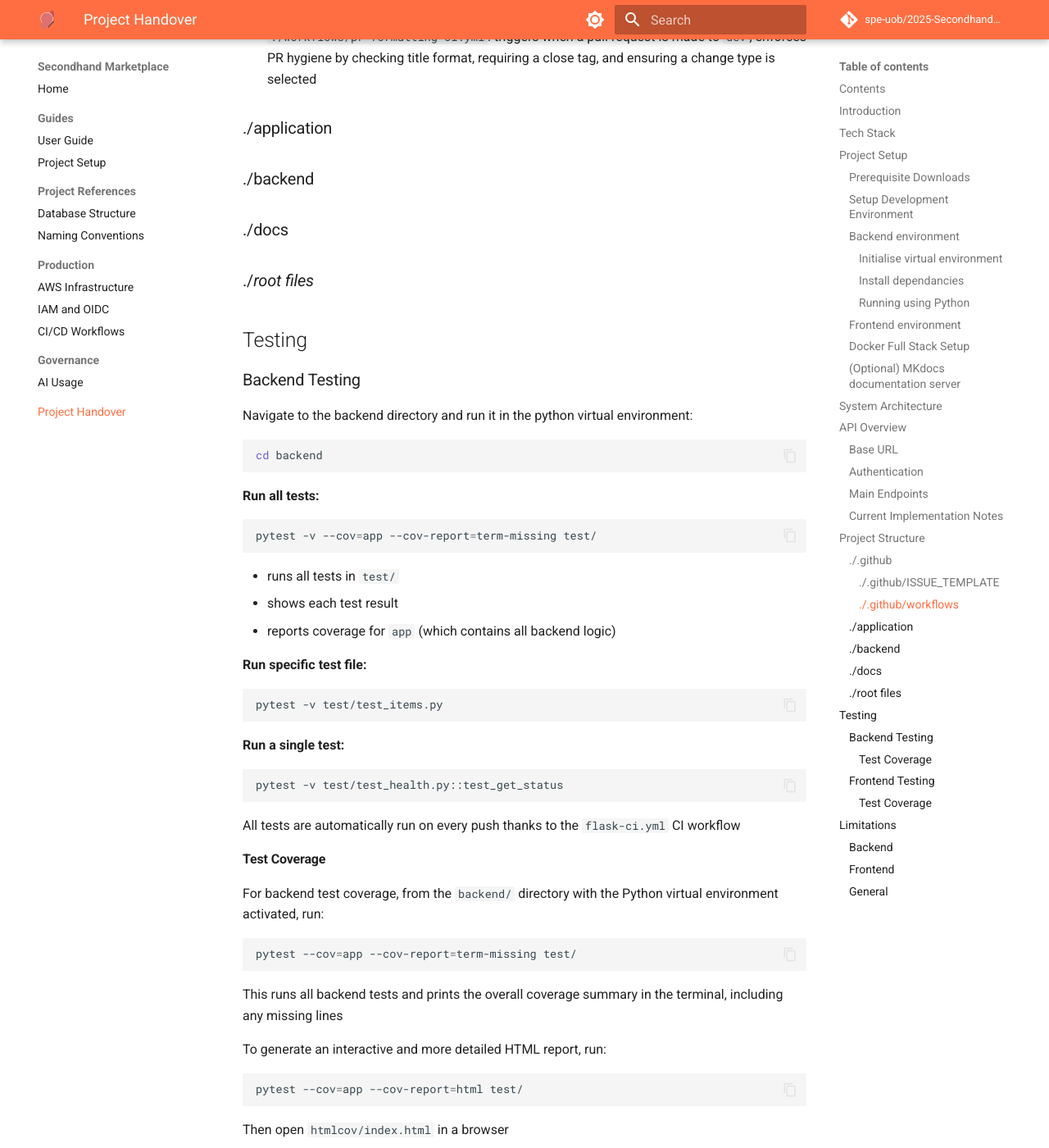
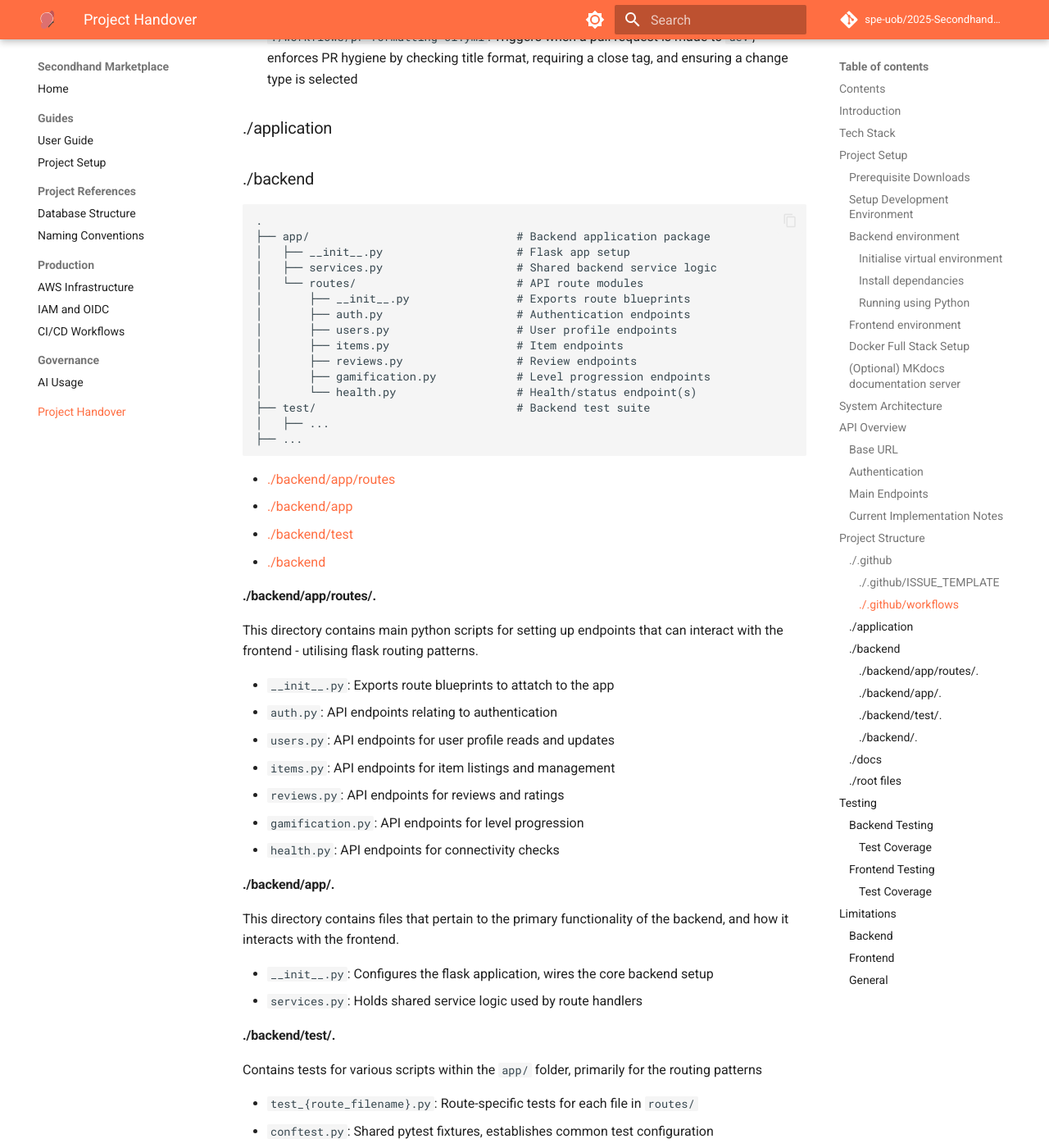
Before and after one commit to Ewan-Friend/Secondhand-Marketplace, an MkDocs documentation site: the page built from docs/handover/handover.md, in a window 1280 px wide and 1400 px high, scrolled down 8441 px. Shown: the whole window at 82% size. Built offline with MkDocs 1.6.1 and Material for MkDocs 9.7.7, drawn with Linux system fonts in a browser that asks for light colours; comment, search, counter and statistics services are not loaded; some of the changed text lies outside the part shown.

Commit message:
feat(docs): update project structure  with backend details

````diff
--- a/docs/handover/handover.md
+++ b/docs/handover/handover.md
@@ -278,11 +278,11 @@ Authentication is only partially implemented
 
 ```txt
 .
-├── ./ISSUE_TEMPLATE                 # GitHub Issues templates
+├── ISSUE_TEMPLATE/                 # GitHub Issues templates
 │   ├── ...
-├── ./workflows                      # Workflow files
+├── workflows/                      # Workflow files
 │   ├── ...
-└── ./pull_request_template.md       # GitHub PR template
+└── pull_request_template.md        # GitHub PR template
 ```
 
 - [./github/ISSUE_TEMPLATE](#githubissue_template)
@@ -296,16 +296,71 @@ Currently contains templates for bug reports and general tasks, allows users to
 
 Contains CI and CD workflows, that triggers certain GitHub actions events
 
-- `./workflows/backend-cd.yml`: triggers on pushes to `dev`, deploys the backend to AWS Elastic Beanstalk. Packages the Flask app, Uploading it to S3, updating the environment then verifying the health afterwards
-- `./workflows/deploy-web.yml`: triggers on pushes to `dev`, builds the Flutter web app, syncs the release to S3, invalidates CloudFront and then check the deployed site successfully responds
-- `./workflows/flask-ci.yml`: triggers on changes made to `./backend` on pushes / pull requests / manual runs. runs the backend CI - including formatting, linting, and generating pytest coverage
-- `./workflows/flutter-ci.yml`: triggers on changes made to `./application` on pushes / pull requests / manual runs. runs the frontend CI - fetching dependencies, running `flutter analyze` and executing the test suite.
-- `./workflows/mkdocs-cd.yml`: triggers when `dev` or `main` is updated, publishes the project documentation site to GitHub Pages
-- `./workflows/pr-formatting-ci.yml`: triggers when a pull request is made to `dev`, enforces PR hygiene by checking title format, requiring a close tag, and ensuring a change type is selected
+- `./workflows/backend-cd.yml`: Triggers on pushes to `dev`, deploys the backend to AWS Elastic Beanstalk. Packages the Flask app, Uploading it to S3, updating the environment then verifying the health afterwards
+- `./workflows/deploy-web.yml`: Triggers on pushes to `dev`, builds the Flutter web app, syncs the release to S3, invalidates CloudFront and then check the deployed site successfully responds
+- `./workflows/flask-ci.yml`: Triggers on changes made to `./backend` on pushes / pull requests / manual runs. runs the backend CI - including formatting, linting, and generating pytest coverage
+- `./workflows/flutter-ci.yml`: Triggers on changes made to `./application` on pushes / pull requests / manual runs. runs the frontend CI - fetching dependencies, running `flutter analyze` and executing the test suite.
+- `./workflows/mkdocs-cd.yml`: Triggers when `dev` or `main` is updated, publishes the project documentation site to GitHub Pages
+- `./workflows/pr-formatting-ci.yml`: Triggers when a pull request is made to `dev`, enforces PR hygiene by checking title format, requiring a close tag, and ensuring a change type is selected
 
 ### ./application
 
 ### ./backend
+
+```txt
+.
+├── app/                               # Backend application package
+│   ├── __init__.py                    # Flask app setup
+│   ├── services.py                    # Shared backend service logic
+│   └── routes/                        # API route modules
+│       ├── __init__.py                # Exports route blueprints
+│       ├── auth.py                    # Authentication endpoints
+│       ├── users.py                   # User profile endpoints
+│       ├── items.py                   # Item endpoints
+│       ├── reviews.py                 # Review endpoints
+│       ├── gamification.py            # Level progression endpoints
+│       └── health.py                  # Health/status endpoint(s)
+├── test/                              # Backend test suite
+│   ├── ...
+├── ...
+```
+
+- [./backend/app/routes](#backendapproutes)
+- [./backend/app](#backendapp)
+- [./backend/test](#backendtest)
+- [./backend](#backend-1)
+
+#### ./backend/app/routes/.
+
+This directory contains main python scripts for setting up endpoints that can interact with the frontend - utilising flask routing patterns.
+
+- `__init__.py`: Exports route blueprints to attatch to the app
+- `auth.py`: API endpoints relating to authentication
+- `users.py`: API endpoints for user profile reads and updates
+- `items.py`: API endpoints for item listings and management
+- `reviews.py`: API endpoints for reviews and ratings
+- `gamification.py`: API endpoints for level progression
+- `health.py`: API endpoints for connectivity checks
+
+#### ./backend/app/.
+
+This directory contains files that pertain to the primary functionality of the backend, and how it interacts with the frontend.
+
+- `__init__.py`: Configures the flask application, wires the core backend setup
+- `services.py`: Holds shared service logic used by route handlers
+
+#### ./backend/test/.
+
+Contains tests for various scripts within the `app/` folder, primarily for the routing patterns
+
+- `test_{route_filename}.py`: Route-specific tests for each file in `routes/`
+- `conftest.py`: Shared pytest fixtures, establishes common test configuration
+
+#### ./backend/.
+
+- `Dockerfile`: Defines how the backend container is built
+- `requirements.txt`: Python dependencies for the backend environment
+- `run.py`: Local entry script used to start the backend server
 
 ### ./docs
 
````
